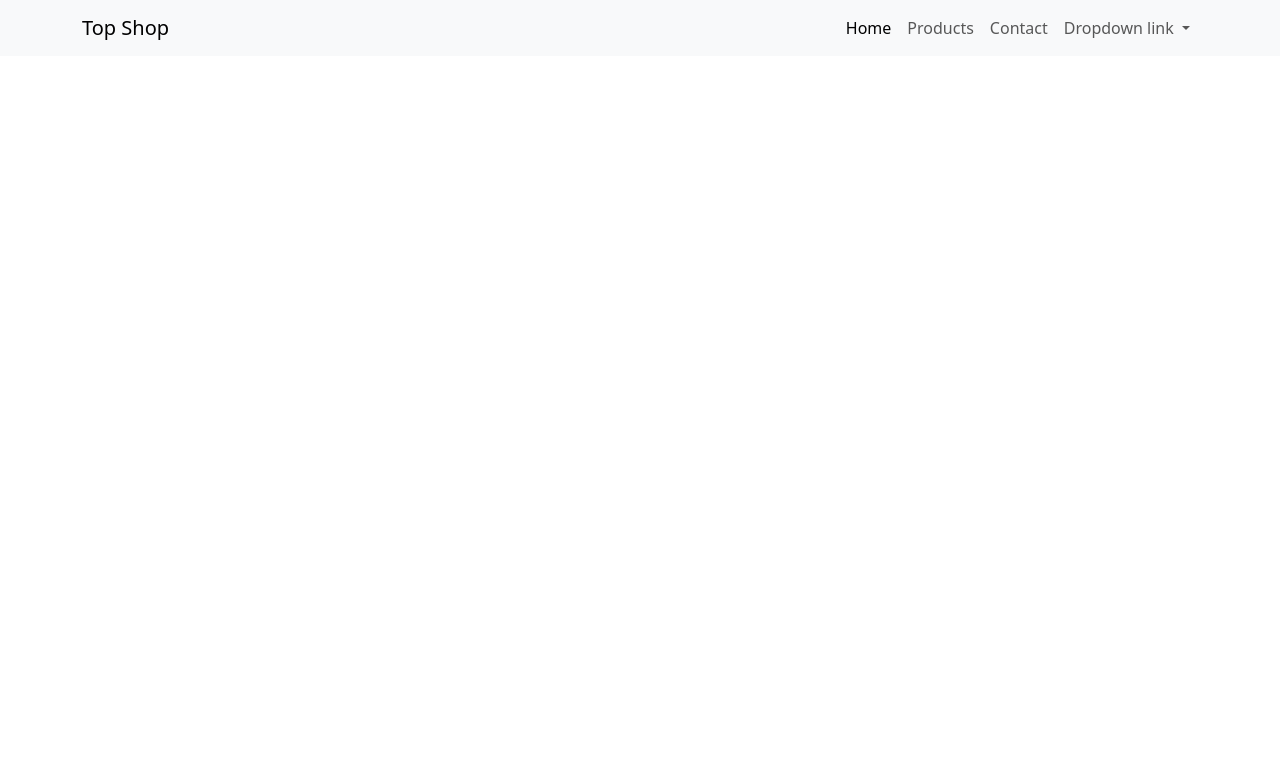
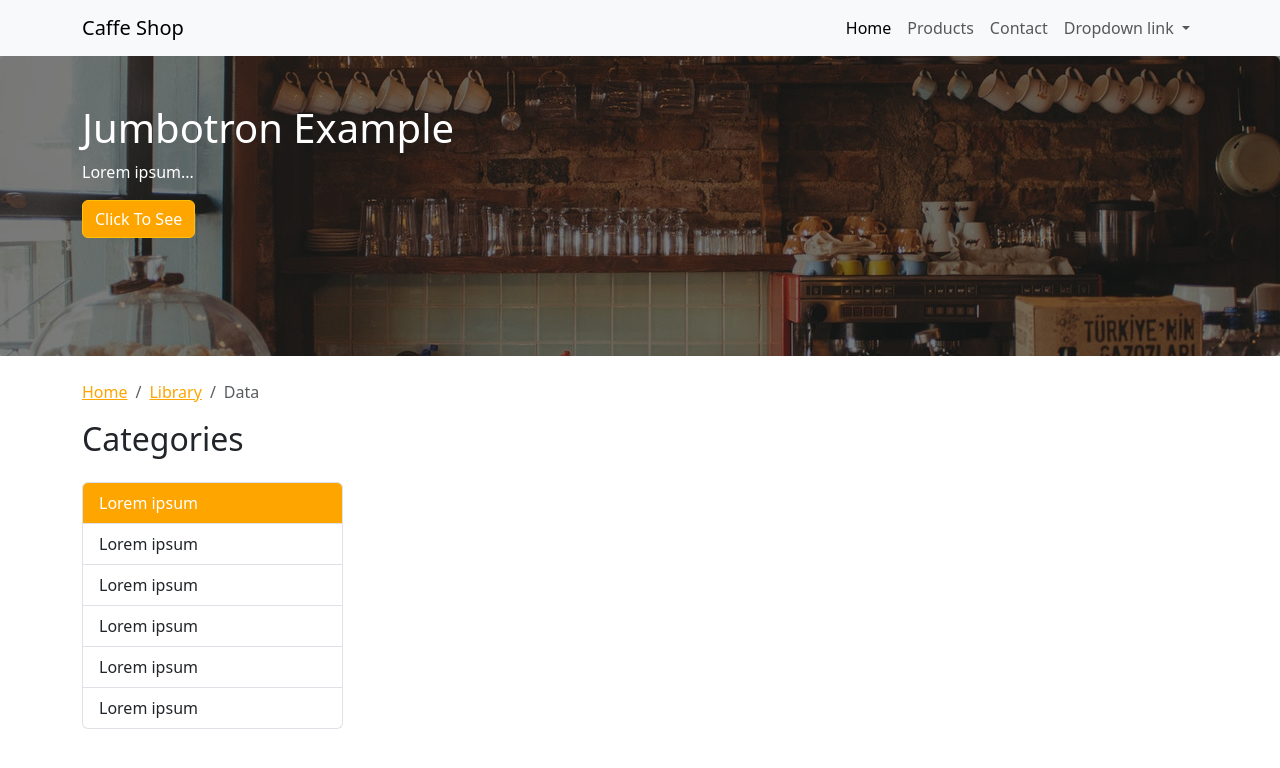
Before and after one commit to tomsky90/Shop-with-bootstrap, a plain HTML site: page index.html in a window 1280 px wide. Drawn offline with nearby package versions, Linux system fonts and the light colour scheme.

Commit message:
bred crumbs and side nav

```diff
--- a/index.html
+++ b/index.html
@@ -12,9 +12,10 @@
     />
   </head>
   <body>
-    <nav class="navbar navbar-expand-lg bg-body-tertiary">
+    <header>
+      <nav class="navbar navbar-expand-lg bg-body-tertiary sticky-top">
         <div class="container">
-        <a class="navbar-brand" href="#">Top Shop</a>
+          <a class="navbar-brand" href="#">Caffe Shop</a>
           <button
             class="navbar-toggler"
             type="button"
@@ -62,5 +63,87 @@
           </div>
         </div>
       </nav>
+      <div
+        style="
+          background-image: url('./public/assets/bg.jpg');
+          background-position: center;
+          height: 300px;
+          position: relative;
+          z-index: 0;
+        "
+        class="bg-image p-5 bg-primary text-white rounded"
+      >
+        <div
+          style="
+            position: absolute;
+            width: 100%;
+            height: 100%;
+            top: 0;
+            left: 0;
+            background-color: rgb(0, 0, 0, 0.5);
+            z-index: -1;
+          "
+        ></div>
+        <div class="container">
+          <h1>Jumbotron Example</h1>
+          <p>Lorem ipsum...</p>
+          <button
+            style="background-color: orange; color: white"
+            type="button"
+            class="btn btn-warning"
+          >
+            Click To See
+          </button>
+        </div>
+      </div>
+    </header>
+    <div class="container">
+      <nav class="mt-4" aria-label="breadcrumb">
+        <ol class="breadcrumb">
+          <li class="breadcrumb-item">
+            <a style="color: orange" href="#">Home</a>
+          </li>
+          <li class="breadcrumb-item">
+            <a style="color: orange" href="#">Library</a>
+          </li>
+          <li class="breadcrumb-item active" aria-current="page">Data</li>
+        </ol>
+      </nav>
+      <main class="row">
+        <div class="col-md-3">
+          <h2>Categories</h2>
+          <div class="list-group mt-4">
+            <a
+              style="color: white; background-color: orange"
+              href="#"
+              class="list-group-item list-group-item-action"
+              >Lorem ipsum</a
+            >
+            <a href="#" class="list-group-item list-group-item-action"
+              >Lorem ipsum</a
+            >
+            <a href="#" class="list-group-item list-group-item-action"
+              >Lorem ipsum</a
+            >
+            <a href="#" class="list-group-item list-group-item-action"
+              >Lorem ipsum</a
+            >
+            <a href="#" class="list-group-item list-group-item-action"
+              >Lorem ipsum</a
+            >
+            <a href="#" class="list-group-item list-group-item-action"
+              >Lorem ipsum</a
+            >
+          </div>
+        </div>
+        <div class="col-md-9"></div>
+      </main>
+    </div>
+
+    <script
+      src="https://cdn.jsdelivr.net/npm/bootstrap@5.0.2/dist/js/bootstrap.bundle.min.js"
+      integrity="sha384-MrcW6ZMFYlzcLA8Nl+NtUVF0sA7MsXsP1UyJoMp4YLEuNSfAP+JcXn/tWtIaxVXM"
+      crossorigin="anonymous"
+    ></script>
   </body>
 </html>
```
Lines whose indentation alone changed are shown as unchanged.
